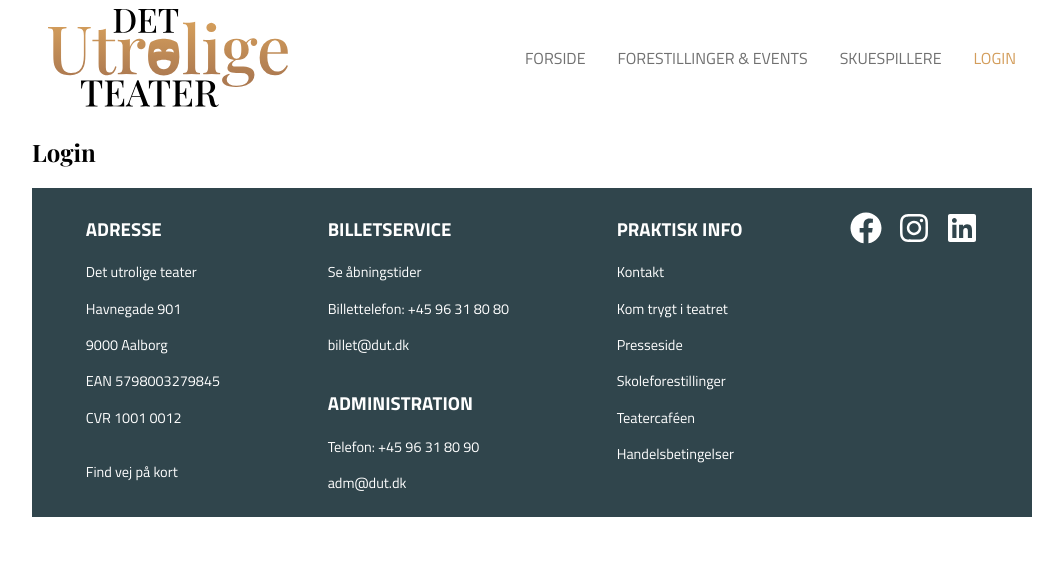
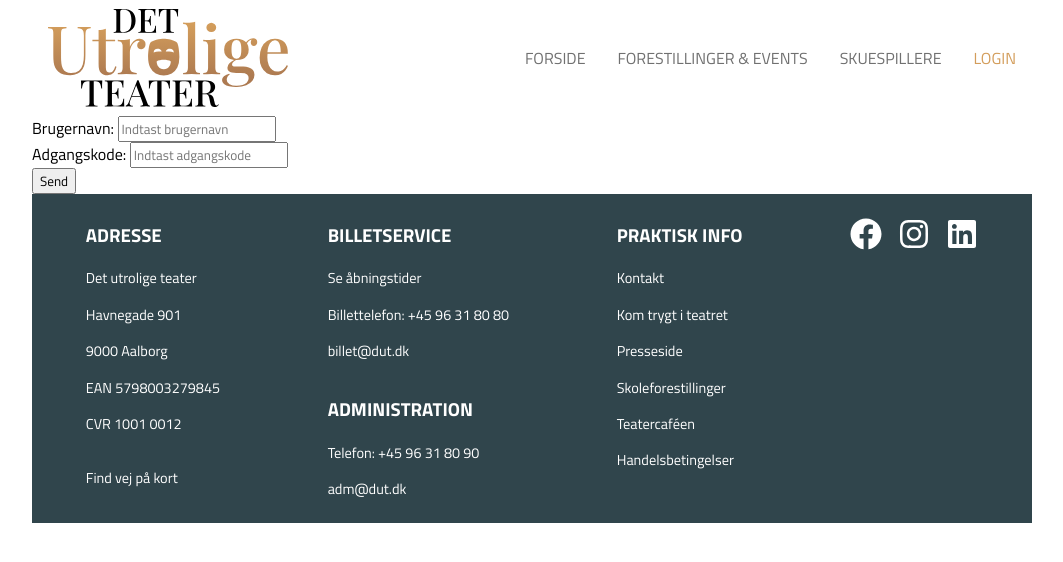
Before and after one commit to trayana-hansen/theater, a React (Create React App) app: page /login in a window 1280 px wide. Shown: the top 562 px of the page, without its empty margins (108-1171 px from the left). Built offline with nearby package versions, Linux system fonts and the light colour scheme.

Commit message:
login basic setup

```diff
--- a/src/Components/App/Auth/Auth.jsx
+++ b/src/Components/App/Auth/Auth.jsx
@@ -0,0 +1,24 @@
+import { createContext, useContext, useEffect, useState } from "react";
+
+const AuthContext = createContext();
+
+const AuthProvider = ({ children }) => {
+  const [loginData, setLoginData] = useState("");
+
+  useEffect(() => {
+    if (sessionStorage.getItem("token")) {
+      setLoginData(JSON.parse(sessionStorage.getItem("token")));
+    }
+  }, [children]);
+
+  return (
+    <AuthContext.Provider value={{ loginData, setLoginData }}>
+      {children}
+    </AuthContext.Provider>
+  );
+};
+
+// Custom auth hook
+const useAuth = () => useContext(AuthContext);
+
+export { AuthContext, AuthProvider, useAuth };
--- a/src/Components/Pages/Login/Login.jsx
+++ b/src/Components/Pages/Login/Login.jsx
@@ -1,11 +1,85 @@
-import React from "react";
-import "./Login.scss";
+import { useAuth } from "../../App/Auth/Auth";
+import axios from "axios";
+import { useState } from "react";
 
 const Login = () => {
+  // Destructer vars fra useAuth
+  const { loginData, setLoginData } = useAuth();
+
+  // Var til fejlmeddelelse
+  const [message, setMessage] = useState("");
+
+  // Definerer funktion til at kalde api med form data
+  const sendLoginRequest = async (data) => {
+    const formData = new URLSearchParams();
+    formData.append("username", data.target.form.username.value);
+    formData.append("password", data.target.form.password.value);
+
+    try {
+      const result = await axios.post("http://localhost:4000/login", formData);
+      handleSessionData(result.data);
+    } catch (err) {
+      /* Sætter bedsked var hvis der er en fejl */
+      setMessage("Kunne ikke logge ind!");
+    }
+  };
+
+  // Definerer funktion til at håndtere form data til session storage
+  const handleSessionData = (data) => {
+    if (data) {
+      sessionStorage.setItem("token", JSON.stringify(data));
+      setLoginData(data);
+    }
+  };
+
+  // Definerer funktion til log out
+  const logOut = () => {
+    sessionStorage.removeItem("token");
+    setLoginData("");
+  };
+
   return (
-    <div>
-      <h1>Login</h1>
-    </div>
+    <>
+      {/* Vis form hvis loginData er false */}
+      {!loginData && !loginData.username ? (
+        // Sætter onSubmit event med closure function
+        <form>
+          <div>
+            {/* Input username med form hook settings */}
+            <label htmlFor="username">Brugernavn: </label>
+            <input type="text" id="username" placeholder="Indtast brugernavn" />
+          </div>
+          <div>
+            {/* Input password med form hook settings */}
+            <label htmlFor="password">Adgangskode: </label>
+            <input
+              type="password"
+              id="password"
+              placeholder="Indtast adgangskode"
+            />
+            {/* Vis meddelelse hvis der er en fejl */}
+          </div>
+
+          {/* Tjekker om besked er true og viser den */}
+          {message && <div>{message}</div>}
+
+          <div>
+            <button type="button" onClick={sendLoginRequest}>
+              Send
+            </button>
+          </div>
+        </form>
+      ) : (
+        // Vis logindata hvis bruger er logget ind
+        <div>
+          <p>
+            Du er logget ind som{" "}
+            {`${loginData.firstname} ${loginData.lastname} `}
+          </p>
+          <button onClick={logOut}>Log ud</button>
+        </div>
+      )}
+    </>
   );
 };
 
--- a/src/index.js
+++ b/src/index.js
@@ -5,14 +5,17 @@ import App from "./App";
 import { BrowserRouter } from "react-router-dom";
 import { ThemeProvider } from "styled-components";
 import { theme } from "./Components/Styles/Theme";
+import { AuthProvider } from "./Components/App/Auth/Auth.jsx";
 
 const root = ReactDOM.createRoot(document.getElementById("root"));
 root.render(
   <React.StrictMode>
-    <BrowserRouter>
-      <ThemeProvider theme={theme}>
-        <App />
-      </ThemeProvider>
-    </BrowserRouter>
+    <AuthProvider>
+      <BrowserRouter>
+        <ThemeProvider theme={theme}>
+          <App />
+        </ThemeProvider>
+      </BrowserRouter>
+    </AuthProvider>
   </React.StrictMode>
 );
```
